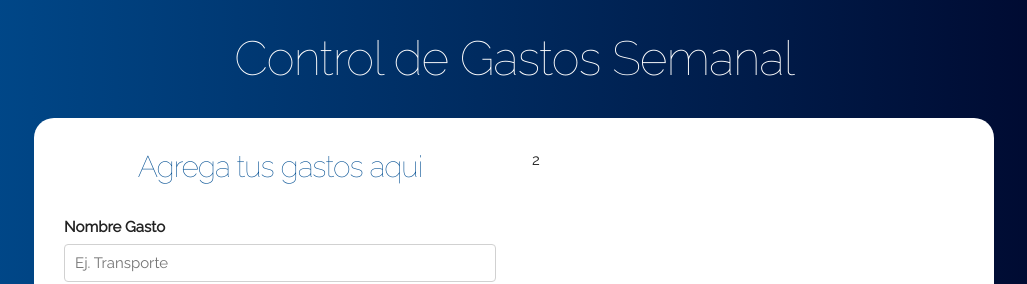
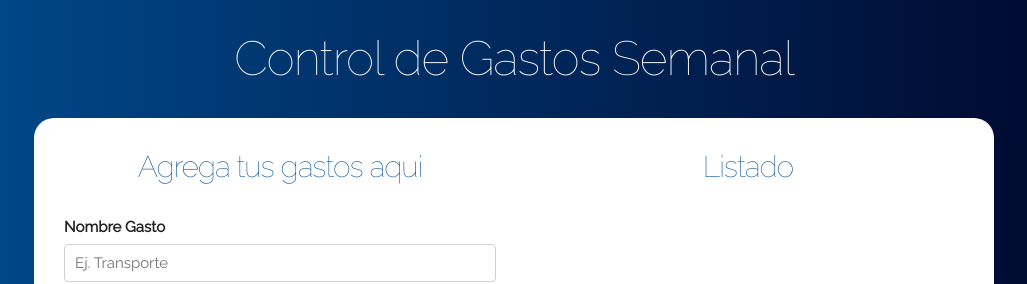
Before and after one commit to lrg1980/GastoSemanal, a React (Create React App) app: page / in a window 1280 px wide. Shown: the top 284 px of the page, without its empty margins (126-1153 px from the left). Built offline with nearby package versions, Linux system fonts and the light colour scheme.

Commit message:
Inicio componente Listado

```diff
--- a/src/componentes/App.js
+++ b/src/componentes/App.js
@@ -1,6 +1,7 @@
 import React, { Component } from 'react';
 import Header from './Header';
 import Formulario from './Formulario';
+import Listado from './Listado';
 import '../css/App.css';
 
 class App extends Component {
@@ -35,12 +36,11 @@ class App extends Component {
               <Formulario agregarGasto={this.agregarGasto}/>
               </div>
               <div className="one-half column">
-              2
+              <Listado gastos={this.state.gastos}/>
               </div>
             </div>
           </div>
         </div>
-
     );
   }
 }
--- a/src/componentes/Formulario.js
+++ b/src/componentes/Formulario.js
@@ -16,7 +16,7 @@ export default class Formulario extends Component {
             nombreGasto: this.nombreGastoRef.current.value,
             cantidadGasto: this.cantidadGastoRef.current.value
         }
-        console.log(gasto);
+        //console.log(gasto);
 
         // agregarlo y enviarlo por props
         this.props.agregarGasto(gasto);
--- /dev/null
+++ b/src/componentes/Listado.js
@@ -0,0 +1,13 @@
+import React,{Component} from 'react';
+
+export default class Listado extends Component {
+
+    render() {
+        return (
+            <div className="gastos-realizados">
+               <h2>Listado</h2>
+               {console.log(this.props.gastos)}
+            </div>
+        );
+    }
+}
```
